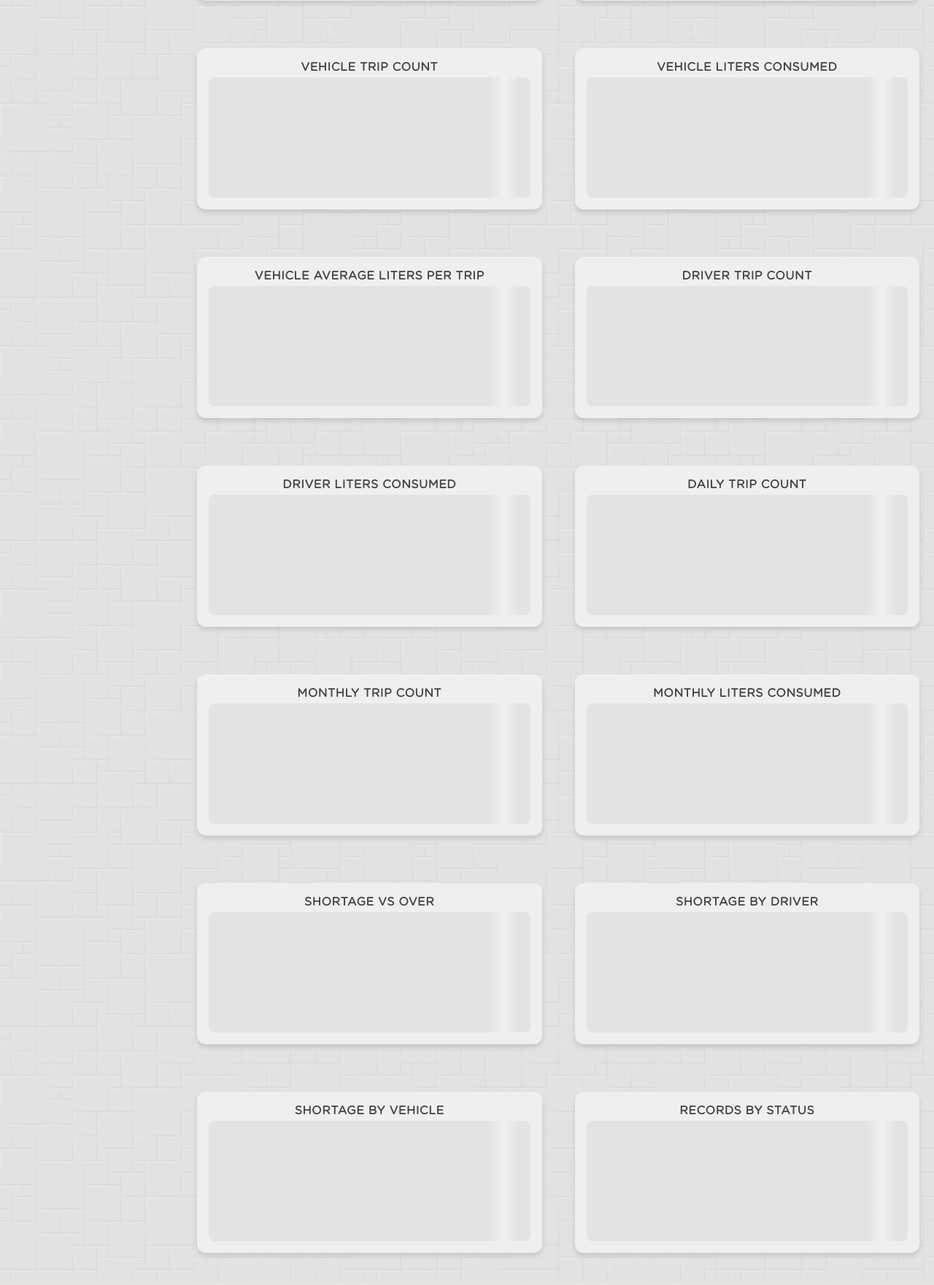
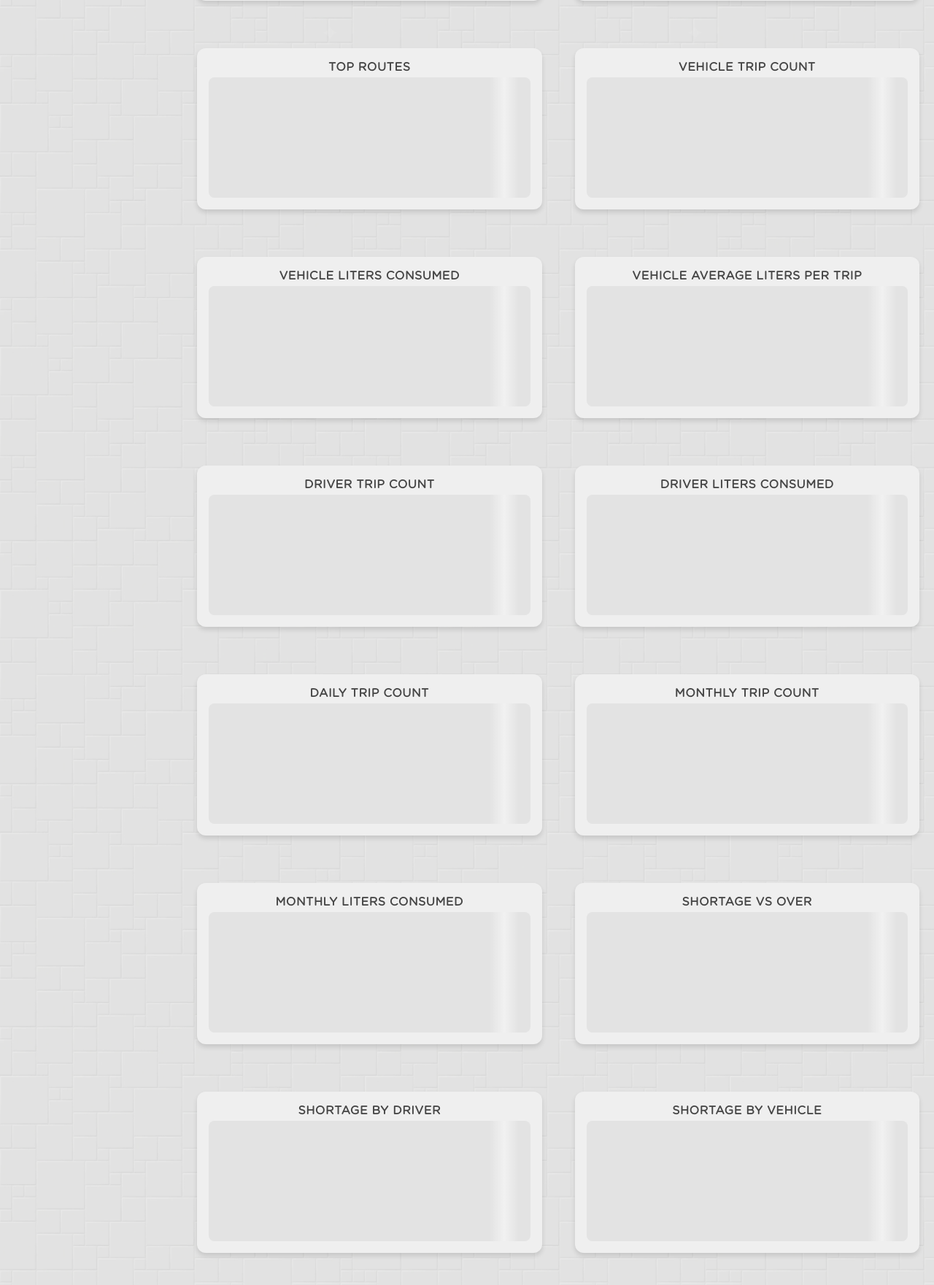
Before and after one commit to ItsAtomTech/OP_System, a Flask app: page /preview in a window 1280 px wide. Shown: the part 907-2668 px from the top of the page at 73% size. Run offline with Flask 3, Linux system fonts and the light colour scheme; data that the repository does not hold is empty; a map, chart or similar area stays blank.

Commit message:
The Top routes have been added to the dashboard

```diff
--- a/website/static/js/dash_monitoring.js
+++ b/website/static/js/dash_monitoring.js
@@ -538,6 +538,15 @@ async function generateFuelRequisitionCharts(data) {
             (value) => value
         ),
 
+        () => generateHorizontalBarChart(
+            data.destination_activity.top_routes,
+            "fuel_chart_top_routes",
+            "Top Origin-Destination Paring",
+            materialColors,
+            true,
+            (value) => value
+        ),
+
         // -- vehicle ---------------------------------------------------
 
         () => generateHorizontalBarChart(
--- a/website/templates/fragments/main_charts.html
+++ b/website/templates/fragments/main_charts.html
@@ -59,6 +59,15 @@
 			<div class="primary_color normal chart_title bold big centered">Top Destinations</div>
 			<div class="chart_skeleton" tag="loading_skeleton"></div>
 			<canvas tag="fuel_req_charts" id="fuel_chart_top_destinations"></canvas>
+		</div>
+	</div>
+
+	<!-- Top Destinations -->
+	<div class="padded_container less_padding_top">
+		<div class="primary_background chart_container probation_chart_con">
+			<div class="primary_color normal chart_title bold big centered">Top Routes</div>
+			<div class="chart_skeleton" tag="loading_skeleton"></div>
+			<canvas tag="fuel_req_charts" id="fuel_chart_top_routes"></canvas>
 		</div>
 	</div>
 
```
